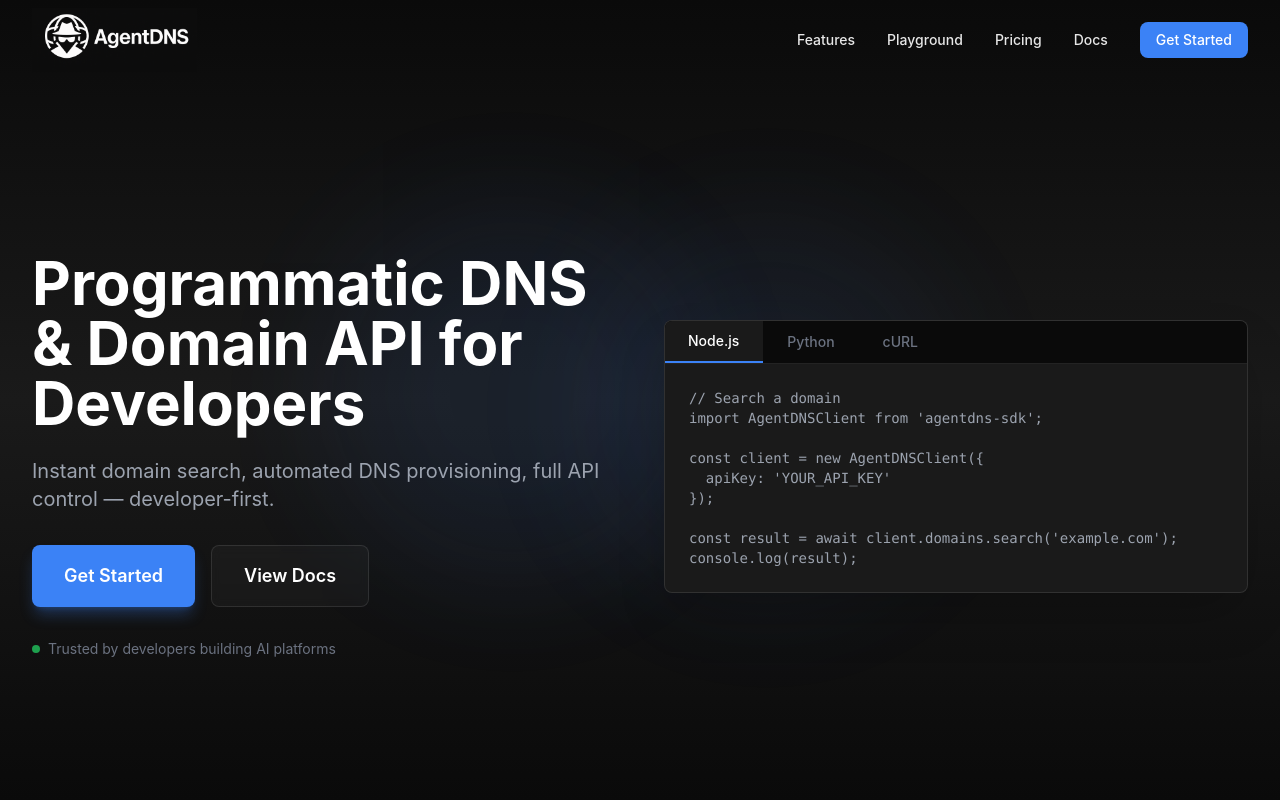
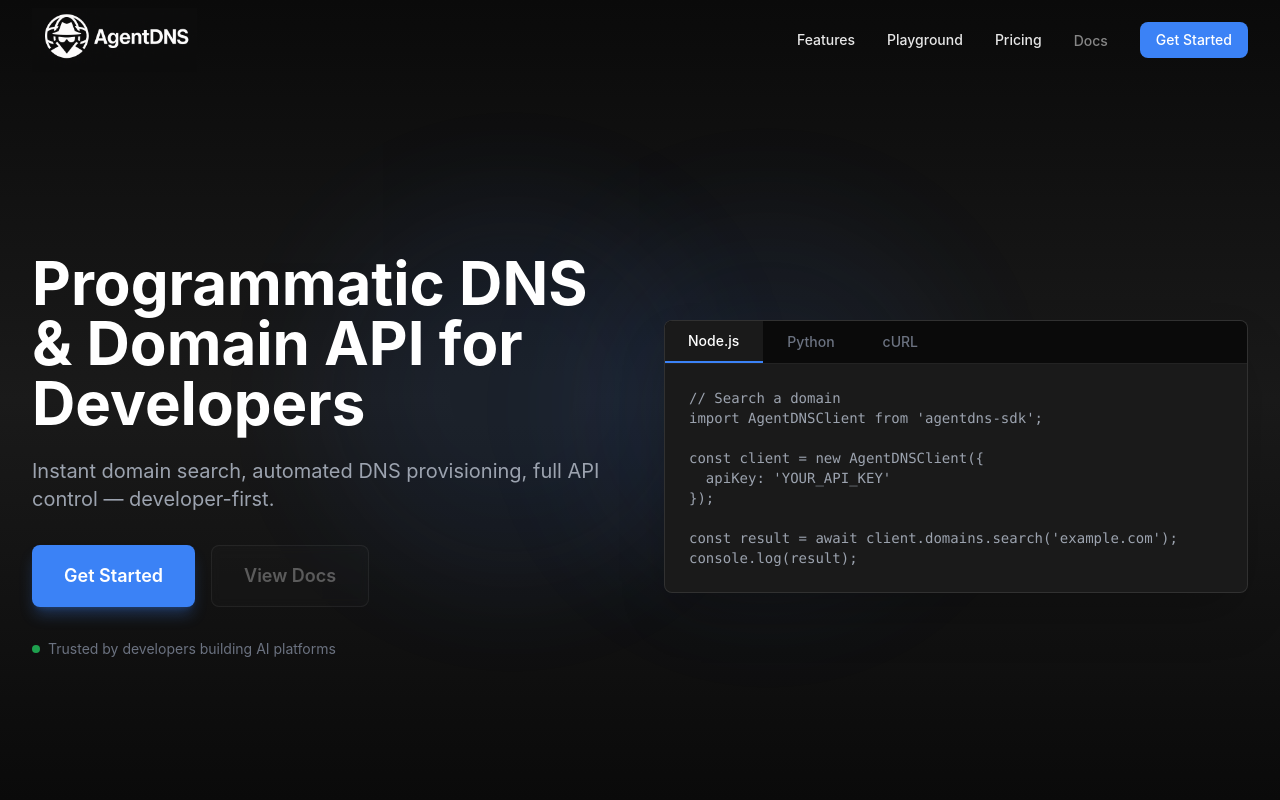
Before and after one commit to sathvik-23/agent-dns-landing, a Next.js app: page / in a window 1280 px wide. Shown: the top 800 px of the page. Built offline with nearby package versions, Linux system fonts and the light colour scheme.

Commit message:
Documents button made inactive and over message coming soon.

```diff
--- a/components/CTA.tsx
+++ b/components/CTA.tsx
@@ -40,12 +40,20 @@ export default function CTA() {
             >
               Get Started
             </button>
-            <a
-              href="#docs"
-              className="px-6 sm:px-8 py-3 sm:py-4 bg-card text-white rounded-lg font-semibold text-base sm:text-lg hover:bg-card-hover transition-all backdrop-blur-sm border border-default hover:border-hover touch-manipulation"
-            >
-              Read Docs
-            </a>
+            <div className="relative group">
+              <button
+                onClick={(e) => e.preventDefault()}
+                className="px-6 sm:px-8 py-3 sm:py-4 bg-card text-white/50 rounded-lg font-semibold text-base sm:text-lg backdrop-blur-sm border border-default cursor-not-allowed touch-manipulation opacity-60"
+                disabled
+              >
+                Read Docs
+              </button>
+              <div className="absolute bottom-full left-1/2 transform -translate-x-1/2 mb-2 px-2 py-1 bg-dark-light border border-default rounded text-xs text-white whitespace-nowrap opacity-0 group-hover:opacity-100 pointer-events-none transition-opacity duration-200 z-50">
+                Coming soon
+                <div className="absolute top-full left-1/2 transform -translate-x-1/2 w-0 h-0 border-l-4 border-r-4 border-t-4 border-transparent border-t-default"></div>
+                <div className="absolute top-full left-1/2 transform -translate-x-1/2 -mt-px w-0 h-0 border-l-4 border-r-4 border-t-4 border-transparent border-t-dark-light"></div>
+              </div>
+            </div>
           </div>
         </motion.div>
       </div>
--- a/components/Hero.tsx
+++ b/components/Hero.tsx
@@ -79,12 +79,20 @@ export default function Hero() {
               >
                 Get Started
               </button>
-              <a
-                href="#docs"
-                className="px-6 sm:px-8 py-3 sm:py-4 bg-card text-white rounded-lg font-semibold text-base sm:text-lg hover:bg-card-hover transition-all backdrop-blur-sm border border-default hover:border-hover text-center touch-manipulation"
-              >
-                View Docs
-              </a>
+              <div className="relative group">
+                <button
+                  onClick={(e) => e.preventDefault()}
+                  className="px-6 sm:px-8 py-3 sm:py-4 bg-card text-white/50 rounded-lg font-semibold text-base sm:text-lg backdrop-blur-sm border border-default cursor-not-allowed text-center touch-manipulation opacity-60"
+                  disabled
+                >
+                  View Docs
+                </button>
+                <div className="absolute bottom-full left-1/2 transform -translate-x-1/2 mb-2 px-2 py-1 bg-dark-light border border-default rounded text-xs text-white whitespace-nowrap opacity-0 group-hover:opacity-100 pointer-events-none transition-opacity duration-200 z-50">
+                  Coming soon
+                  <div className="absolute top-full left-1/2 transform -translate-x-1/2 w-0 h-0 border-l-4 border-r-4 border-t-4 border-transparent border-t-default"></div>
+                  <div className="absolute top-full left-1/2 transform -translate-x-1/2 -mt-px w-0 h-0 border-l-4 border-r-4 border-t-4 border-transparent border-t-dark-light"></div>
+                </div>
+              </div>
             </motion.div>
 
             {/* Social proof */}
--- a/components/Navbar.tsx
+++ b/components/Navbar.tsx
@@ -44,9 +44,7 @@ export default function Navbar() {
     <>
       <nav
         className={`fixed top-0 left-0 right-0 z-50 transition-all duration-300 ${
-          scrolled
-            ? 'bg-dark/95 backdrop-blur-md shadow-sm'
-            : 'bg-transparent'
+          scrolled ? 'bg-dark/95 backdrop-blur-md shadow-sm' : 'bg-transparent'
         }`}
         role="navigation"
         aria-label="Main navigation"
@@ -54,7 +52,11 @@ export default function Navbar() {
         <div className="max-w-7xl mx-auto px-4 sm:px-6 lg:px-8">
           <div className="flex justify-between items-center h-14 sm:h-16 md:h-20">
             <div className="flex items-center z-50">
-              <Link href="/" className="flex items-center" aria-label="AgentDNS Home">
+              <Link
+                href="/"
+                className="flex items-center"
+                aria-label="AgentDNS Home"
+              >
                 <Image
                   src="/logo.png"
                   alt="AgentDNS Logo"
@@ -68,7 +70,26 @@ export default function Navbar() {
 
             {/* Desktop menu */}
             <div className="hidden md:flex items-center space-x-6 lg:space-x-8">
-              {navLinks.map((link) => (
+              {navLinks.map((link) => {
+                const isDocs = link.href === '#docs'
+                if (isDocs) {
+                  return (
+                    <div key={link.href} className="relative group">
+                      <span
+                        className="text-sm font-medium transition-colors text-white/50 cursor-not-allowed"
+                        onClick={(e) => e.preventDefault()}
+                      >
+                        {link.label}
+                      </span>
+                      <div className="absolute bottom-full left-1/2 transform -translate-x-1/2 mb-2 px-2 py-1 bg-dark-light border border-default rounded text-xs text-white whitespace-nowrap opacity-0 group-hover:opacity-100 pointer-events-none transition-opacity duration-200 z-50">
+                        Coming soon
+                        <div className="absolute top-full left-1/2 transform -translate-x-1/2 w-0 h-0 border-l-4 border-r-4 border-t-4 border-transparent border-t-default"></div>
+                        <div className="absolute top-full left-1/2 transform -translate-x-1/2 -mt-px w-0 h-0 border-l-4 border-r-4 border-t-4 border-transparent border-t-dark-light"></div>
+                      </div>
+                    </div>
+                  )
+                }
+                return (
                   <Link
                     key={link.href}
                     href={link.href}
@@ -76,7 +97,8 @@ export default function Navbar() {
                   >
                     {link.label}
                   </Link>
-              ))}
+                )
+              })}
               <Link
                 href="#get-started"
                 className="px-4 py-2 rounded-lg text-sm font-medium transition-all bg-primary text-white hover:bg-primary-hover"
@@ -119,7 +141,29 @@ export default function Navbar() {
         >
           <div className="flex flex-col h-full pt-20 px-6">
             <nav className="flex-1 space-y-2">
-              {navLinks.map((link) => (
+              {navLinks.map((link) => {
+                const isDocs = link.href === '#docs'
+                if (isDocs) {
+                  return (
+                    <div key={link.href} className="relative group">
+                      <span
+                        className="block px-4 py-3 text-base font-medium text-white/50 cursor-not-allowed rounded-lg"
+                        onClick={(e) => {
+                          e.preventDefault()
+                          handleLinkClick()
+                        }}
+                      >
+                        {link.label}
+                      </span>
+                      <div className="absolute left-full ml-2 top-1/2 transform -translate-y-1/2 px-2 py-1 bg-dark-light border border-default rounded text-xs text-white whitespace-nowrap opacity-0 group-hover:opacity-100 pointer-events-none transition-opacity duration-200 z-50">
+                        Coming soon
+                        <div className="absolute right-full top-1/2 transform -translate-y-1/2 w-0 h-0 border-t-4 border-b-4 border-r-4 border-transparent border-r-default"></div>
+                        <div className="absolute right-full top-1/2 transform -translate-y-1/2 -mr-px w-0 h-0 border-t-4 border-b-4 border-r-4 border-transparent border-r-dark-light"></div>
+                      </div>
+                    </div>
+                  )
+                }
+                return (
                   <Link
                     key={link.href}
                     href={link.href}
@@ -128,7 +172,8 @@ export default function Navbar() {
                   >
                     {link.label}
                   </Link>
-              ))}
+                )
+              })}
             </nav>
             <div className="pb-6">
               <Link
```
Lines whose indentation alone changed are shown as unchanged.
